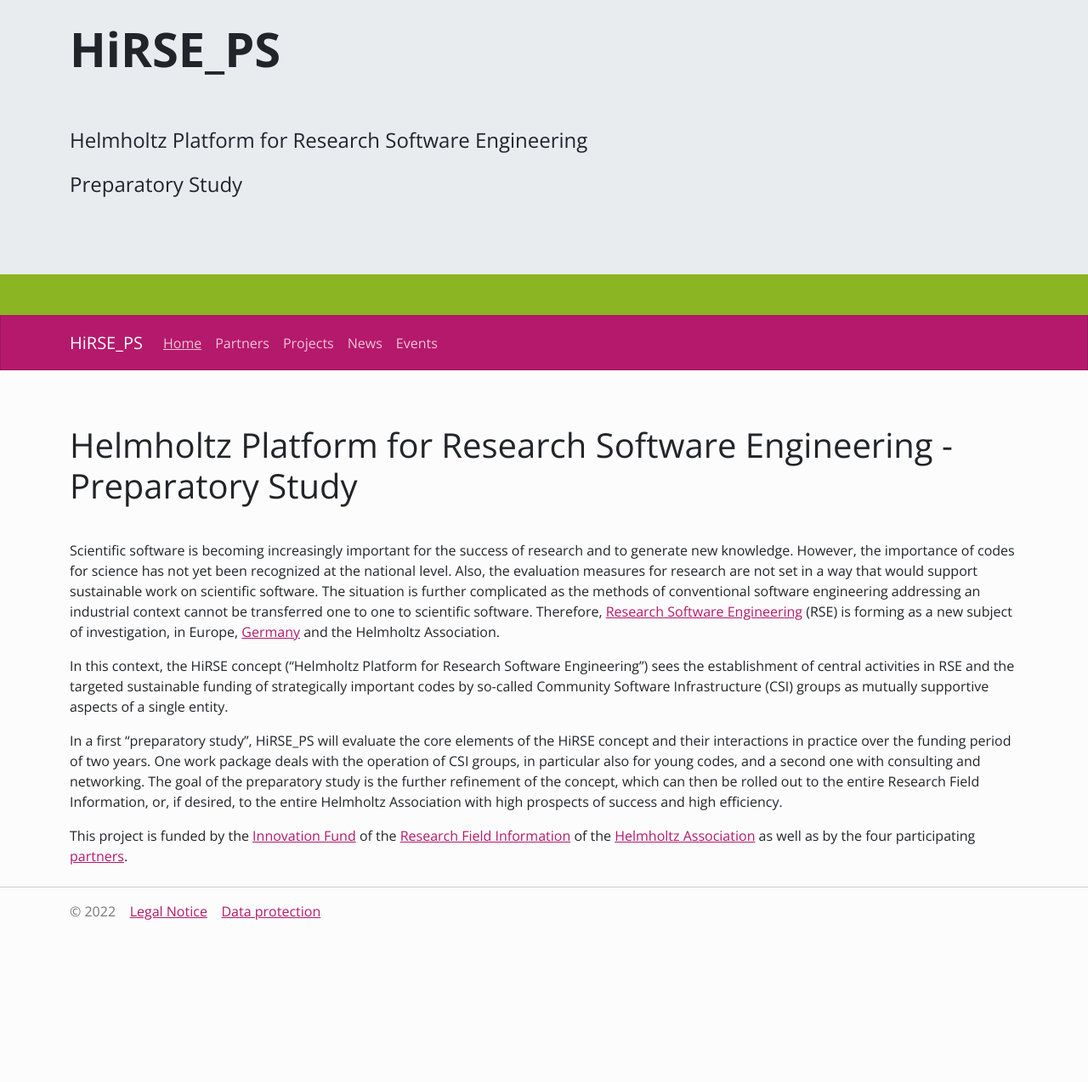
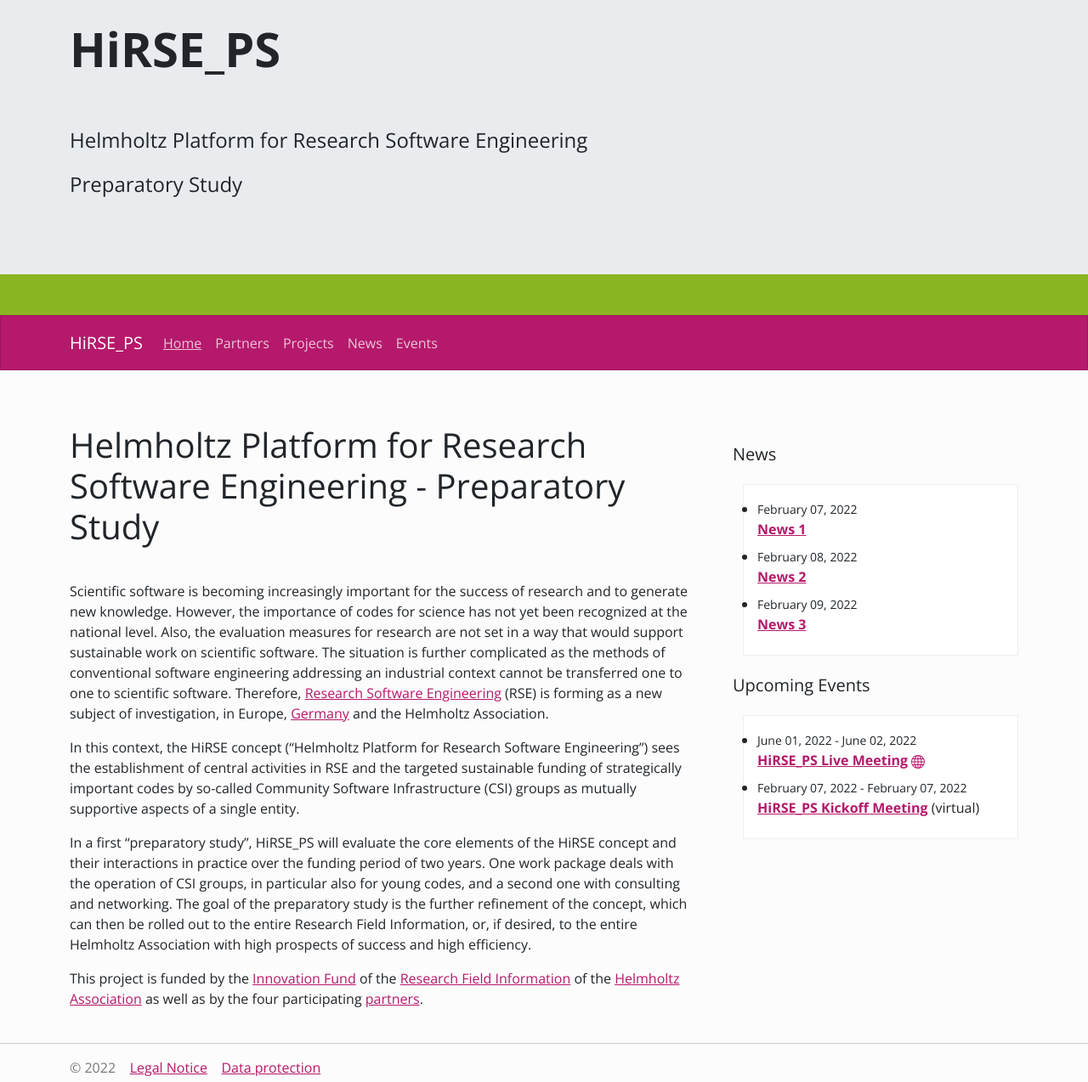
Before and after one commit to Helmholtz-HiRSE/helmholtz-hirse.github.io, a Jekyll site: the page built from index.md, in a window 1280 px wide. Shown: the whole page at 85% size. Built offline with Jekyll 4.4.1, drawn with Linux system fonts in a browser that asks for light colours; nearby versions of some CDN libraries; before the commit the page ends 1090 px from its top, so only the background shows below that.

Commit message:
Added news and events to landing page

```diff
--- a/_layouts/default.html
+++ b/_layouts/default.html
@@ -13,14 +13,59 @@
     <main>
 
     <div class="container">
-      <ul>
-        {% for post in site.posts %}
-          <li>
-            <a href="{{ post.url }}">{{ post.title }}</a>
-          </li>
-        {% endfor %}
-      </ul>
-      {{ content }}
+
+      <div class="row">
+        <div class="col-md-8">
+          {{ content }}
+        </div>
+        <div class="col-md-4 sidebar">
+
+          {% if site.news %}
+          <p class="fs-5 fw-semibold "style="margin: 1em;">News</p>
+          <ul>
+            <span class="list-group-item list-group-item-action py-3 lh-tight" aria-current="true">
+            {% for post in site.news  limit:3 %}
+            <li class="mb-2">
+              <span class="small">{{ post.date | date: '%B %d, %Y' }}</span><br>
+              <strong><a href="{{ post.url |  prepend: site.baseurl}}">{{ post.title }}</a></strong>
+            </li>
+            {% endfor %}
+          </span>
+          </ul>
+          {% endif %} <!-- end if site.news  -->
+
+          {% if site.events %}
+          {% assign all_events = site.events |  reverse %}
+          <p class="fs-5 fw-semibold "style="margin: 1em;">Upcoming Events</p>
+          <ul>
+            <span class="list-group-item list-group-item-action py-3 lh-tight" aria-current="true">
+            {% for post in all_events  limit:3 %}
+            <li class="mb-2">
+              <span class="small">{{post.start_date | date: '%B %d, %Y'}}
+                {% if post.end_date %}
+                -&nbsp;{{ post.end_date  | date: '%B %d, %Y'}}
+                {% endif %} </span><br>
+              <strong><a href="{{ post.url |  prepend: site.baseurl}}">{{ post.title }}</a></strong>
+              {% if post.location %}
+                {% if post.location=="virtual" %}
+                  ({{ post.location }})
+                {% else %}
+                <a href="{{ post.location }}" target="_blank">
+                  <svg xmlns="http://www.w3.org/2000/svg" width="16" height="16" fill="currentColor" class="bi bi-globe" viewBox="0 0 16 16">
+                    <path d="M0 8a8 8 0 1 1 16 0A8 8 0 0 1 0 8zm7.5-6.923c-.67.204-1.335.82-1.887 1.855A7.97 7.97 0 0 0 5.145 4H7.5V1.077zM4.09 4a9.267 9.267 0 0 1 .64-1.539 6.7 6.7 0 0 1 .597-.933A7.025 7.025 0 0 0 2.255 4H4.09zm-.582 3.5c.03-.877.138-1.718.312-2.5H1.674a6.958 6.958 0 0 0-.656 2.5h2.49zM4.847 5a12.5 12.5 0 0 0-.338 2.5H7.5V5H4.847zM8.5 5v2.5h2.99a12.495 12.495 0 0 0-.337-2.5H8.5zM4.51 8.5a12.5 12.5 0 0 0 .337 2.5H7.5V8.5H4.51zm3.99 0V11h2.653c.187-.765.306-1.608.338-2.5H8.5zM5.145 12c.138.386.295.744.468 1.068.552 1.035 1.218 1.65 1.887 1.855V12H5.145zm.182 2.472a6.696 6.696 0 0 1-.597-.933A9.268 9.268 0 0 1 4.09 12H2.255a7.024 7.024 0 0 0 3.072 2.472zM3.82 11a13.652 13.652 0 0 1-.312-2.5h-2.49c.062.89.291 1.733.656 2.5H3.82zm6.853 3.472A7.024 7.024 0 0 0 13.745 12H11.91a9.27 9.27 0 0 1-.64 1.539 6.688 6.688 0 0 1-.597.933zM8.5 12v2.923c.67-.204 1.335-.82 1.887-1.855.173-.324.33-.682.468-1.068H8.5zm3.68-1h2.146c.365-.767.594-1.61.656-2.5h-2.49a13.65 13.65 0 0 1-.312 2.5zm2.802-3.5a6.959 6.959 0 0 0-.656-2.5H12.18c.174.782.282 1.623.312 2.5h2.49zM11.27 2.461c.247.464.462.98.64 1.539h1.835a7.024 7.024 0 0 0-3.072-2.472c.218.284.418.598.597.933zM10.855 4a7.966 7.966 0 0 0-.468-1.068C9.835 1.897 9.17 1.282 8.5 1.077V4h2.355z"></path>
+                  </svg>
+                </a>
+                {% endif %}
+              {% endif %}
+            </li>
+            {% endfor %}
+          </span>
+          </ul>
+          {% endif %} <!-- end if site.events  -->
+
+        </div>
+
+      </div>
     </div>
     {% include footer.html %}
     </main>
--- a/_news/2022_02_25-news1.md
+++ b/_news/2022_02_25-news1.md
@@ -1,6 +1,7 @@
 ---
 layout: news
 title:  "News 1"
+date: 07.02.2022
 excerpt_separator: <!--more-->
 ---
 
--- a/_news/2022_02_25-news2.md
+++ b/_news/2022_02_25-news2.md
@@ -1,6 +1,7 @@
 ---
 layout: news
 title:  "News 2"
+date: 08.02.2022
 excerpt_separator: <!--more-->
 ---
 
--- a/_news/2022_02_25-news3.md
+++ b/_news/2022_02_25-news3.md
@@ -1,6 +1,7 @@
 ---
 layout: news
 title:  "News 3"
+date: 09.02.2022
 excerpt_separator: <!--more-->
 ---
 
```
